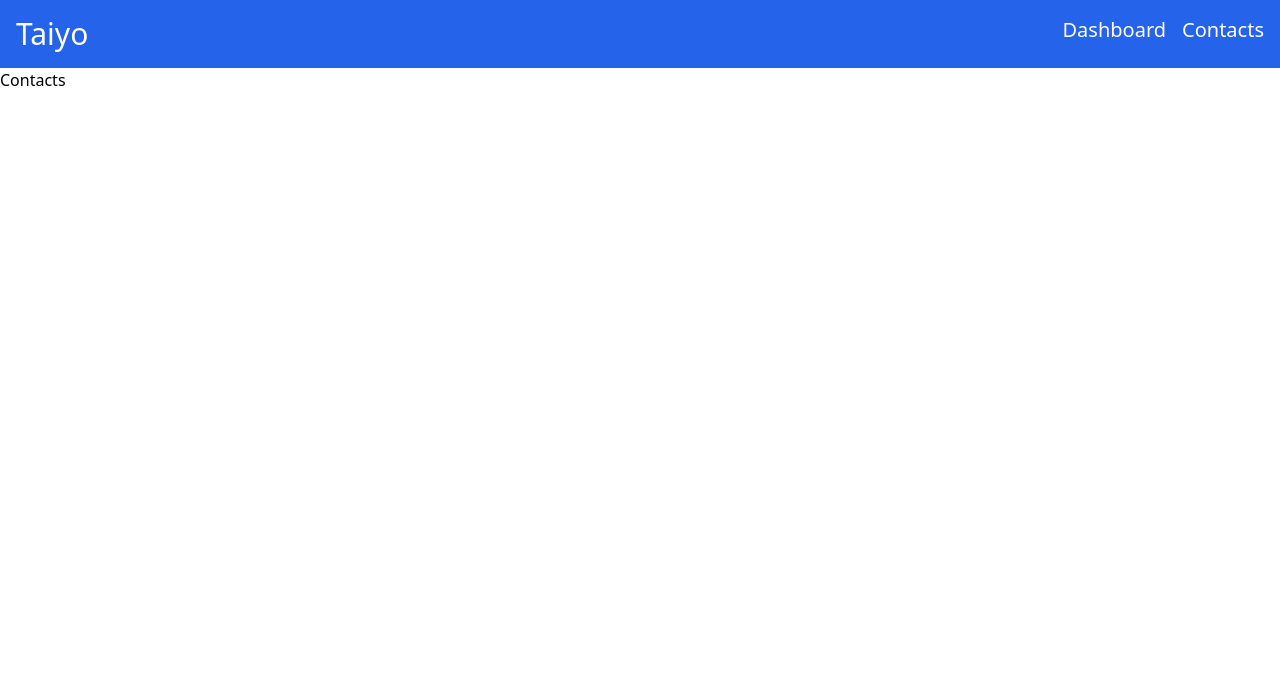
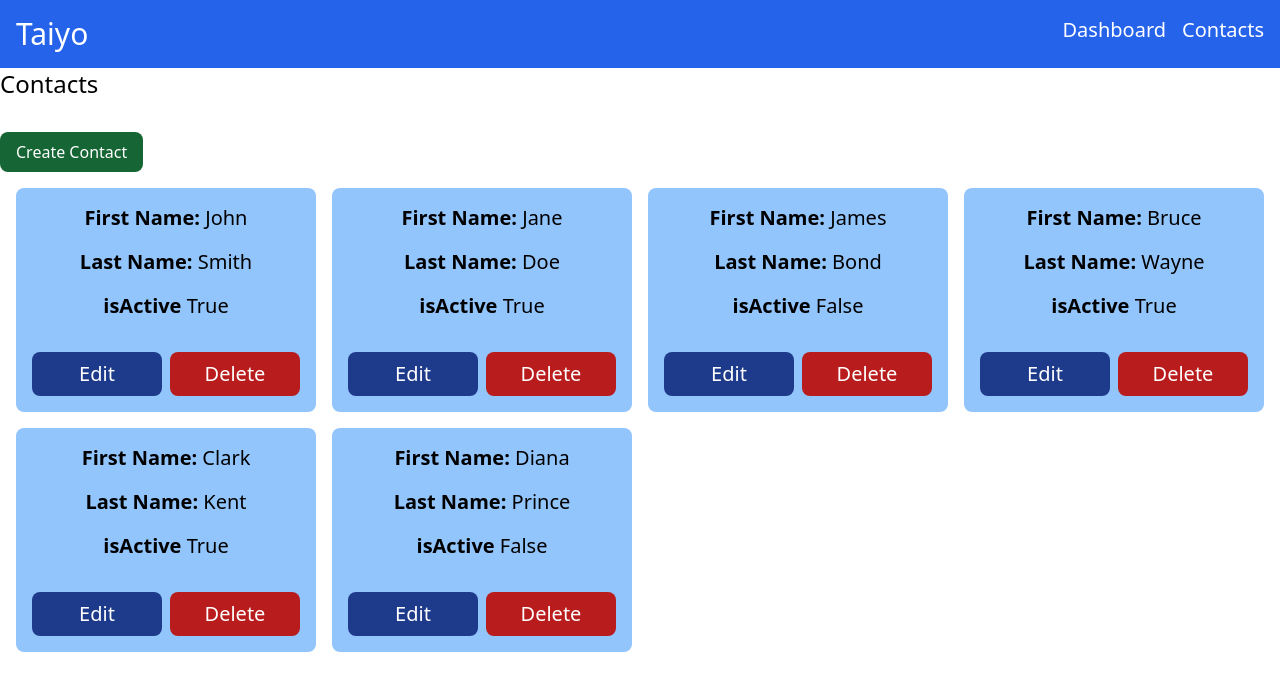
Before and after one commit to hsingla378/taiyo_assignment, a React (Vite) app: page /contacts in a window 1280 px wide. Shown: the top 690 px of the page. Built offline with nearby package versions, Linux system fonts and the light colour scheme.

Commit message:
create contacts store

```diff
--- a/src/pages/Contacts.tsx
+++ b/src/pages/Contacts.tsx
@@ -1,11 +1,49 @@
 import React from "react";
 import Header from "../components/Header";
+import { useDispatch, useSelector } from "react-redux";
 
 const Contacts = () => {
+  const [activeContact, setActiveContact] = React.useState(null);
+  const contacts = useSelector((store) => store?.contact?.contacts);
+  const dipatch = useDispatch();
+
+  console.log("contacts", contacts);
+
   return (
     <div className="text-black">
       <Header />
-      Contacts
+      <h1 className="text-2xl text-bold mb-8">Contacts</h1>
+      <button className="bg-green-800 rounded-lg text-white p-2 px-4">
+        Create Contact
+      </button>
+      <div className="grid sm:grid-cols-2 md:grid-cols-3 lg:grid-cols-4 gap-4 p-4 text-center">
+        {contacts?.map((contact, index) => (
+          <div
+            key={contact?.id}
+            className="relative bg-blue-300 p-4 rounded-lg text-xl flex flex-col gap-4"
+          >
+            <div>
+              <span className="font-bold">First Name:</span>{" "}
+              {contact?.firstName}
+            </div>
+            <div>
+              <span className="font-bold">Last Name:</span> {contact?.lastName}
+            </div>
+            <div>
+              <span className="font-bold">isActive</span>{" "}
+              {contact?.active ? "True" : "False"}
+            </div>
+            <div className="flex justify-between w-full mt-4 gap-2">
+              <button className="bg-blue-900 text-white p-2 w-full rounded-lg">
+                Edit
+              </button>
+              <button className="bg-red-700 text-white p-2 w-full rounded-lg">
+                Delete
+              </button>
+            </div>
+          </div>
+        ))}
+      </div>
     </div>
   );
 };
--- /dev/null
+++ b/src/utils/contactSlice.ts
@@ -0,0 +1,63 @@
+import { createSlice } from "@reduxjs/toolkit";
+
+const contactSlice = createSlice({
+  name: "contact",
+  initialState: {
+    contacts: [
+      {
+        id: 1,
+        firstName: "John",
+        lastName: "Smith",
+        active: true,
+      },
+      {
+        id: 2,
+        firstName: "Jane",
+        lastName: "Doe",
+        active: true,
+      },
+      {
+        id: 3,
+        firstName: "James",
+        lastName: "Bond",
+        active: false,
+      },
+      {
+        id: 4,
+        firstName: "Bruce",
+        lastName: "Wayne",
+        active: true,
+      },
+      {
+        id: 5,
+        firstName: "Clark",
+        lastName: "Kent",
+        active: true,
+      },
+      {
+        id: 6,
+        firstName: "Diana",
+        lastName: "Prince",
+        active: false,
+      },
+    ],
+  },
+  reducers: {
+    addContact: (state, action) => {
+      state?.contacts?.push(action.payload);
+    },
+    removeContact: (state, action) => {
+      state.contacts = state.contacts.filter(
+        (contact) => contact?.id !== action.payload
+      );
+    },
+    clearContacts: (state) => {
+      state.contacts = [];
+    },
+  },
+});
+
+export const { addContact, removeContact, clearContacts } =
+  contactSlice.actions;
+
+export default contactSlice.reducer;
--- /dev/null
+++ b/src/utils/store.ts
@@ -0,0 +1,10 @@
+import { configureStore } from "@reduxjs/toolkit";
+import contactReducer from "./contactSlice";
+
+const store = configureStore({
+  reducer: {
+    contact: contactReducer,
+  },
+});
+
+export default store;
```
Also changed, not shown: src/main.tsx (+9 -8 lines), src/store/contactSlice.ts (deleted).
